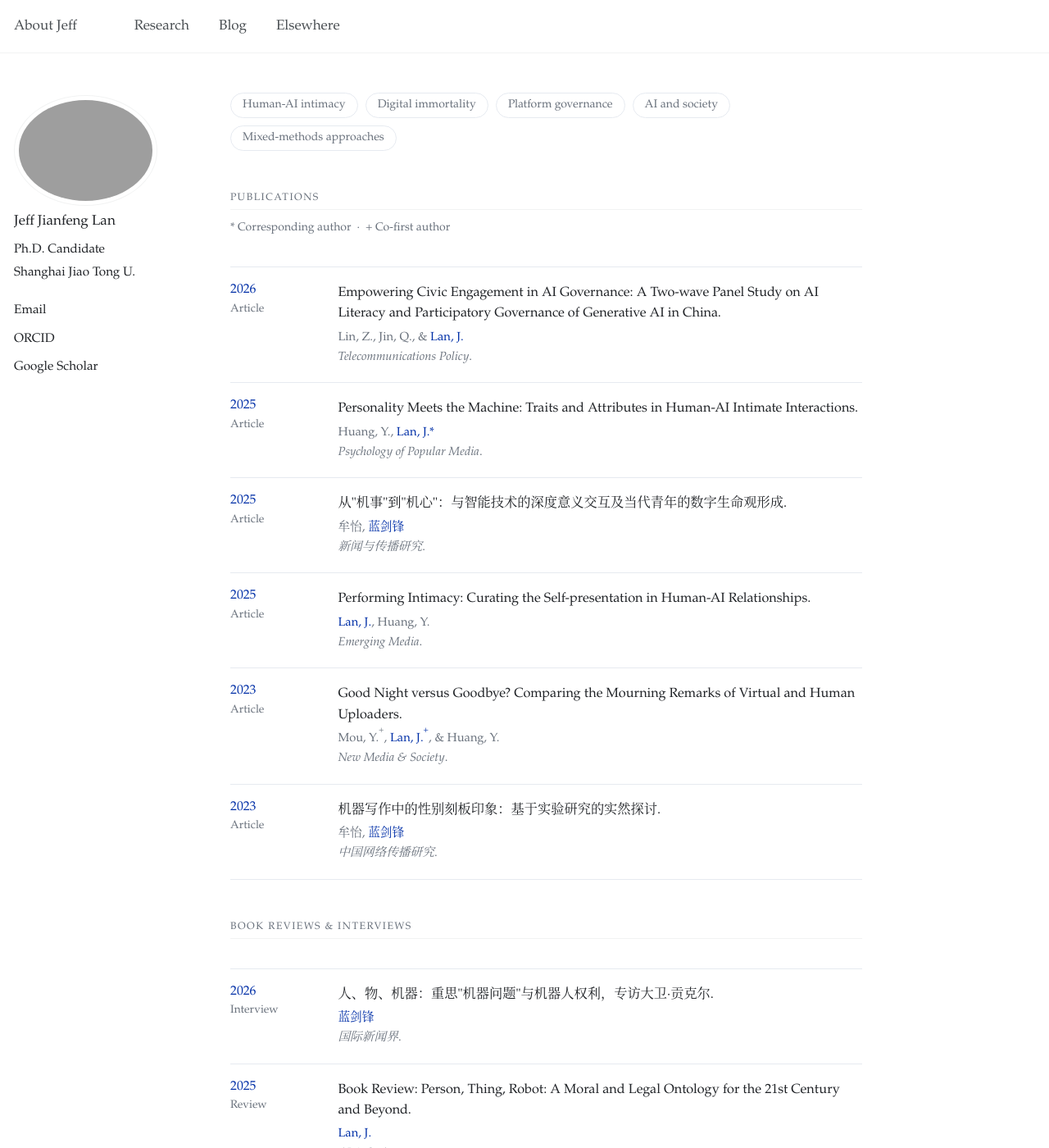
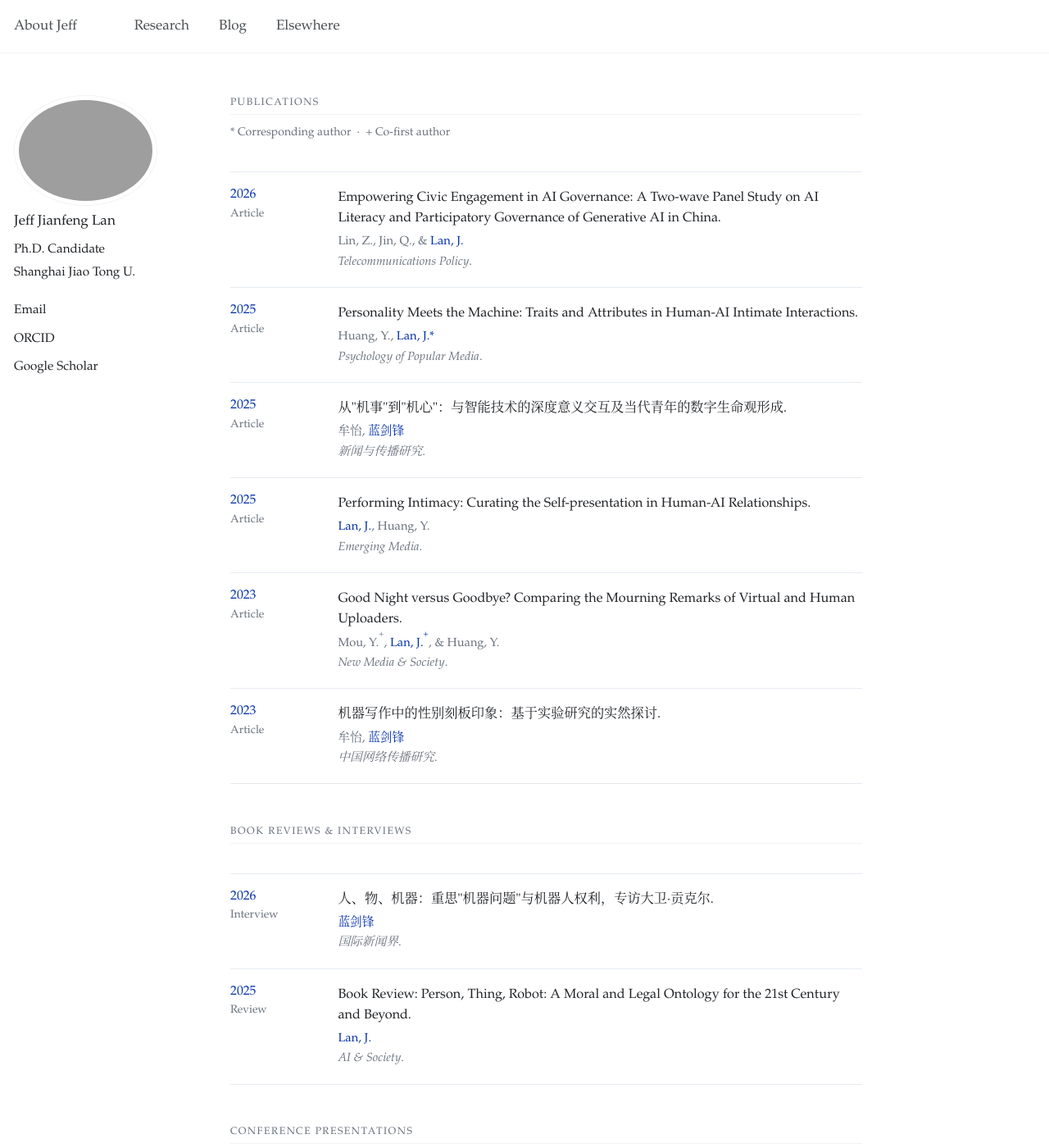
Before and after one commit to jianfenglan/jianfenglan.github.io, a Jekyll site: the page built from research.md, in a window 1280 px wide and 1400 px high. Shown: the whole window at 82% size. Built offline with Jekyll 4.4.1, drawn with Linux system fonts in a browser that asks for light colours.

Commit message:
Update research.md

```diff
--- a/research.md
+++ b/research.md
@@ -35,26 +35,8 @@
   max-width: 860px;
 }
 
-.research-intro {
-  margin: 0 0 2.2rem;
-}
-
-.research-clusters {
-  display: flex;
-  flex-wrap: wrap;
-  gap: 0.5rem;
-}
-
-.research-cluster {
-  display: inline-flex;
-  align-items: center;
-  padding: 0.42rem 0.78rem;
-  border: 0.5px solid var(--line);
-  border-radius: 999px;
-  color: var(--muted);
-  background: #fff;
-  font-size: 0.82em;
-  line-height: 1;
+.research-page > .section-title:first-child {
+  margin-top: 0.3rem;
 }
 
 .section-title {
@@ -171,6 +154,13 @@
   border-color: var(--klein);
   color: var(--klein);
   transform: translateY(-1px);
+}
+
+.conference-logo {
+  width: 16px;
+  height: 16px;
+  object-fit: contain;
+  opacity: 0.8;
 }
 
 @media (max-width: 768px) {
@@ -200,16 +190,6 @@
 </style>
 
 <div class="research-page">
-  <div class="research-intro">
-    <div class="research-clusters">
-      <span class="research-cluster">Human-AI intimacy</span>
-      <span class="research-cluster">Digital immortality</span>
-      <span class="research-cluster">Platform governance</span>
-      <span class="research-cluster">AI and society</span>
-      <span class="research-cluster">Mixed-methods approaches</span>
-    </div>
-  </div>
-
   <h2 class="section-title">Publications</h2>
 
   <div class="publication-legend">
@@ -297,15 +277,15 @@
   <h2 class="section-title">Conference Presentations</h2>
 
   <div class="conference-grid">
-    <span class="conference-card">4S 2026</span>
-    <span class="conference-card">ICA 2026</span>
-    <span class="conference-card">NCA 2025</span>
-    <span class="conference-card">4S 2025</span>
-    <span class="conference-card">AEJMC 2025</span>
-    <span class="conference-card">IAMCR 2025</span>
-    <span class="conference-card">ICA 2025</span>
-    <span class="conference-card">NCA 2024</span>
-    <span class="conference-card">ICA 2024</span>
-    <span class="conference-card">ICA 2023</span>
+    <span class="conference-card"><img src="/images/logo/4S.png" class="conference-logo" alt="4S logo">4S 2026</span>
+    <span class="conference-card"><img src="/images/logo/ICA.png" class="conference-logo" alt="ICA logo">ICA 2026</span>
+    <span class="conference-card"><img src="/images/logo/NCA.jpeg" class="conference-logo" alt="NCA logo">NCA 2025</span>
+    <span class="conference-card"><img src="/images/logo/4S.png" class="conference-logo" alt="4S logo">4S 2025</span>
+    <span class="conference-card"><img src="/images/logo/AEJMC.jpeg" class="conference-logo" alt="AEJMC logo">AEJMC 2025</span>
+    <span class="conference-card"><img src="/images/logo/IAMCR1.png" class="conference-logo" alt="IAMCR logo">IAMCR 2025</span>
+    <span class="conference-card"><img src="/images/logo/ICA.png" class="conference-logo" alt="ICA logo">ICA 2025</span>
+    <span class="conference-card"><img src="/images/logo/NCA.jpeg" class="conference-logo" alt="NCA logo">NCA 2024</span>
+    <span class="conference-card"><img src="/images/logo/ICA.png" class="conference-logo" alt="ICA logo">ICA 2024</span>
+    <span class="conference-card"><img src="/images/logo/ICA.png" class="conference-logo" alt="ICA logo">ICA 2023</span>
   </div>
 </div>
```
Also changed, not shown: other parts of research.md (+1 -0 lines).
